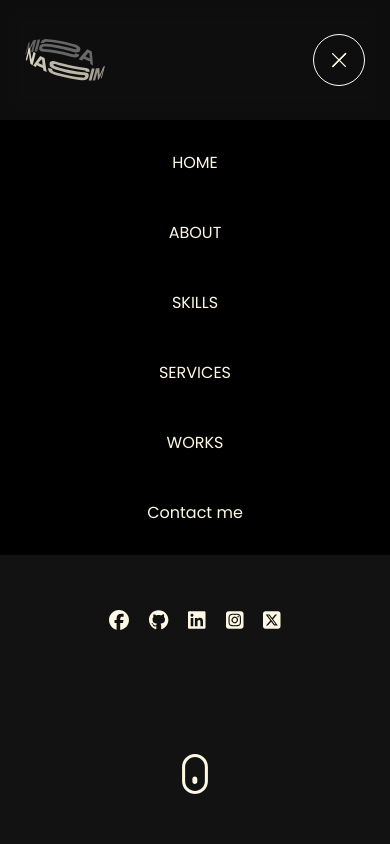
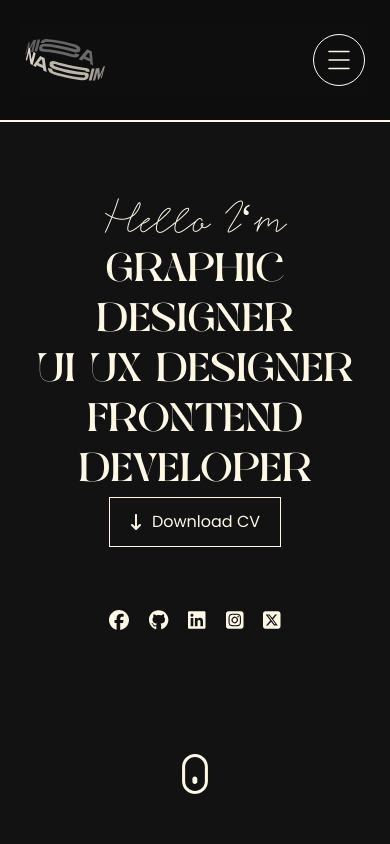
Before and after one commit to ELMHARMACHENASSIM/mylast-react-portfolio, a React (Vite) app: page / in a window 390 px wide. Shown: the top 844 px of the page. Built offline with nearby package versions, Linux system fonts and the light colour scheme.

Commit message:
fixed probs3

```diff
--- a/src/layouts/Header.jsx
+++ b/src/layouts/Header.jsx
@@ -13,7 +13,7 @@ const Header = () => {
   const [isOpen, setIsOpen] = useState(false);
 
   const handleClick = () => {
-    setIsOpen((prevIsOpen) => !prevIsOpen);
+    setIsOpen(!isOpen);
 
   };
   useEffect(() => {
@@ -22,6 +22,7 @@ const Header = () => {
       const currentScrollY = scrollY.get();
       setIsHidden(currentScrollY > prevScrollY && currentScrollY > 0);
       setPrevScrollY(currentScrollY);
+      setIsOpen(false);
     };
     scrollY.onChange(handleScroll);
 
@@ -93,9 +94,9 @@ const Header = () => {
           <div className="sm:block border-[1px] relative border-[white] rounded-full lg:hidden xl:hidden 2l:hidden">
             <BurgerBtn onClick={handleClick} />
           </div>
-          <div className={`absolute left-0 top-[100%] w-[100%] ${!isOpen ? "block" : "hidden"}`}>
+          <div className={`absolute left-0 top-[100%] w-[100%] ${isOpen ? "block" : "hidden"} md:hidden 2l:hidden l:hidden lg:hidden`}>
             <ul
-              className='w-[100%] py-[20px] bg-black flex justify-center items-center  2l:hidden l:hidden lg:hidden flex-col gap-[25px] h-[100%]'
+              className='w-[100%] py-[20px] bg-black flex justify-center items-center   flex-col gap-[25px] h-[100%]'
             >
               <li className="py-[10px]">
                 <a href="#Home" className={"text-body-color "}>
--- a/src/layouts/components/BurgerBtn.jsx
+++ b/src/layouts/components/BurgerBtn.jsx
@@ -2,7 +2,7 @@ import { useState } from "react";
 import "./burger.css";
 // import "./burgerstyle.css";
 const BurgerBtn = ({onClick}) => {
-  const [isClosed, setIsClosed] = useState(true);
+  const [isClosed, setIsClosed] = useState(false);
 
   const toggleClass = () => {
     setIsClosed((prevIsClosed) => !prevIsClosed);
@@ -13,7 +13,7 @@ const BurgerBtn = ({onClick}) => {
     <div>
       <button
         onClick={toggleClass}
-        className={`button ham ${isClosed ? "is-closed" : ""}`}
+        className={`button ham ${isClosed ? "" : "is-closed"}`}
       >
         <svg
           className={` burger-6 ham hamRotate ham1 flex justify-end ${
```
